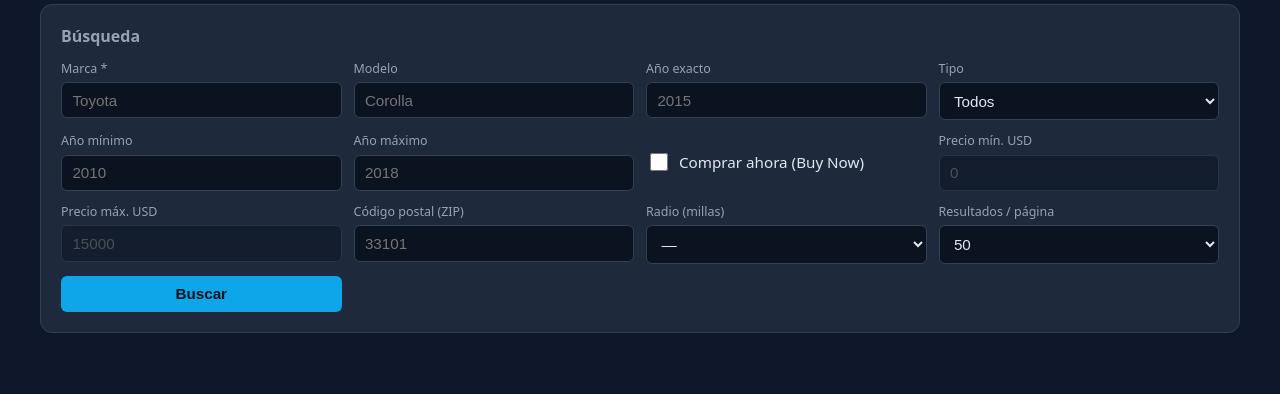
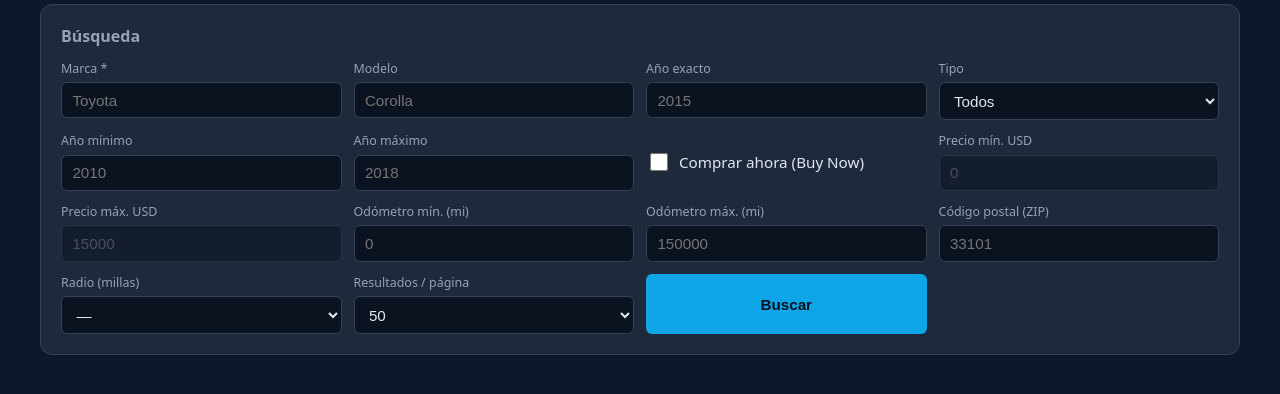
Before and after one commit to jmono280/SearchCarAuc, a FastAPI app: page / in a window 1280 px wide. Shown: the part 254-648 px from the top of the page. Run offline with FastAPI, Linux system fonts and the light colour scheme; data that the repository does not hold is empty; parts of the project's set-up code (start-up, migrations or seed data) failed here and were passed over.

Commit message:
feat: filtro por odómetro y fix de millaje en OpenLane
- Agrega odometro_min/odometro_max a SearchQuery con validación de rango.
- Aplica filtro de odómetro en IAAI (LongRange Odometer) y OpenLane (min_mileage/max_mileage).
- Agrega campos de odómetro al formulario web y chips de filtros activos.
- Expone odometro_min/max en las tools MCP.
- Fix: OpenLane requiere min_mileage junto a max_mileage para respetar el filtro.
- Actualiza AGENTS.md con documentación del filtro.

```diff
--- a/app/scrapers/providers/openlane/scraper.py
+++ b/app/scrapers/providers/openlane/scraper.py
@@ -218,6 +218,11 @@ class OpenLaneScraper(BaseScraper):
                 params.setdefault("min_price", str(int(query.precio_min)))
             if query.precio_max is not None:
                 params.setdefault("max_price", str(int(query.precio_max)))
+        # OpenLane parece ignorar max_mileage si no se envía min_mileage.
+        # Siempre enviamos ambos para que el rango se aplique correctamente.
+        if query.odometro_min is not None or query.odometro_max is not None:
+            params.setdefault("min_mileage", str(int(query.odometro_min or 0)))
+            params.setdefault("max_mileage", str(int(query.odometro_max or 999_999)))
         if query.zip:
             params.setdefault("zip", query.zip)
             params.setdefault("radius", str(query.radio_millas or 100))
--- a/app/static/app.js
+++ b/app/static/app.js
@@ -58,6 +58,8 @@ function buildPayload() {
     buy_now: buyNow,
     precio_min: buyNow ? numOrNull('precio_min') : null,
     precio_max: buyNow ? numOrNull('precio_max') : null,
+    odometro_min: numOrNull('odometro_min'),
+    odometro_max: numOrNull('odometro_max'),
     zip: strOrNull('zip'),
     radio_millas: numOrNull('radio_millas'),
     page_size: numOrNull('page_size') || 50,
@@ -111,6 +113,9 @@ function renderActiveFilters(payload) {
         setField('anio', null);
         setField('anio_min', null);
         setField('anio_max', null);
+      } else if (key === 'odometro_range') {
+        setField('odometro_min', null);
+        setField('odometro_max', null);
       } else {
         setField(key, null);
       }
@@ -133,6 +138,12 @@ function renderActiveFilters(payload) {
     const min = payload.anio_min ?? '';
     const max = payload.anio_max ?? '';
     chips.push(addChip(`Año: ${min}-${max}`, 'anio_range'));
+  }
+
+  if (payload.odometro_min !== null || payload.odometro_max !== null) {
+    const min = payload.odometro_min ?? 0;
+    const max = payload.odometro_max ?? '∞';
+    chips.push(addChip(`Odómetro: ${min.toLocaleString()}-${max.toLocaleString()} mi`, 'odometro_range'));
   }
 
   if (payload.buy_now) {
@@ -213,6 +224,8 @@ function loadFilterIntoForm(filt) {
   updatePriceFields();
   setField('precio_min', q.precio_min);
   setField('precio_max', q.precio_max);
+  setField('odometro_min', q.odometro_min);
+  setField('odometro_max', q.odometro_max);
   setField('zip', q.zip);
   setField('radio_millas', q.radio_millas);
   setField('page_size', q.page_size);
--- a/app/templates/index.html
+++ b/app/templates/index.html
@@ -79,6 +79,14 @@
         <label for="precio_max">Precio máx. USD</label>
         <input id="precio_max" name="precio_max" type="number" min="0" placeholder="15000" disabled />
       </div>
+      <div class="field">
+        <label for="odometro_min">Odómetro mín. (mi)</label>
+        <input id="odometro_min" name="odometro_min" type="number" min="0" placeholder="0" />
+      </div>
+      <div class="field">
+        <label for="odometro_max">Odómetro máx. (mi)</label>
+        <input id="odometro_max" name="odometro_max" type="number" min="0" placeholder="150000" />
+      </div>
 
       <div class="field">
         <label for="zip">Código postal (ZIP)</label>
```
Also changed, not shown: app/mcp_server.py (+8 -0 lines), app/models/search.py (+12 -0 lines), app/scrapers/providers/iaai/scraper.py (+7 -0 lines). Lines whose indentation alone changed are shown as unchanged.
